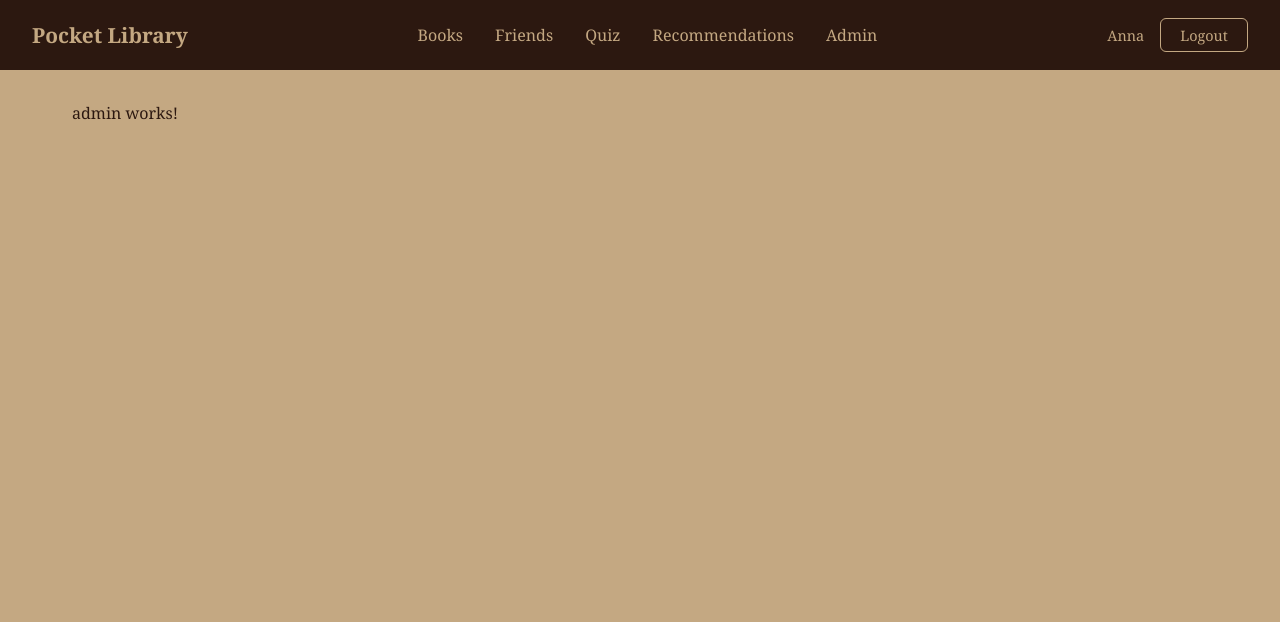
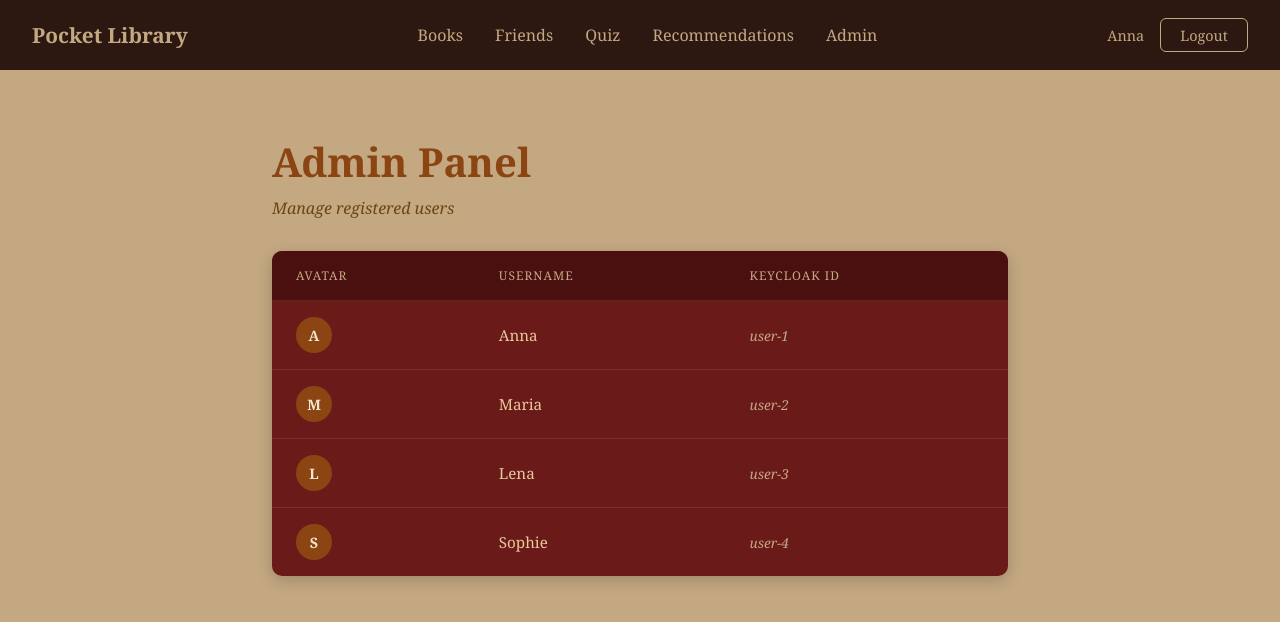
Before and after one commit to aholiuk/pocket-library-frontend, an Angular app: page /admin in a window 1280 px wide. Shown: the top 622 px of the page. Built offline with nearby package versions, Linux system fonts and the light colour scheme.

Commit message:
admin logic, html and styling added

```diff
--- a/src/app/components/admin/admin.html
+++ b/src/app/components/admin/admin.html
@@ -1 +1,41 @@
-<p>admin works!</p>
+<div class="admin-container">
+
+  <h1>Admin Panel</h1>
+  <p class="subtitle">Manage registered users</p>
+
+  @if (isLoading) {
+    <div class="loading">Loading users...</div>
+  }
+
+  @if (!isLoading && users.length === 0) {
+    <div class="empty">No users found.</div>
+  }
+
+  @if (!isLoading && users.length > 0) {
+    <div class="users-table-wrapper">
+      <table class="users-table">
+        <thead>
+          <tr>
+            <th>Avatar</th>
+            <th>Username</th>
+            <th>Keycloak ID</th>
+          </tr>
+        </thead>
+        <tbody>
+          @for (user of users; track user.keycloakId) {
+            <tr>
+              <td>
+                <div class="user-avatar">
+                  {{ user.username.charAt(0) }}
+                </div>
+              </td>
+              <td class="username">{{ user.username }}</td>
+              <td class="keycloak-id">{{ user.keycloakId }}</td>
+            </tr>
+          }
+        </tbody>
+      </table>
+    </div>
+  }
+
+</div>
--- a/src/app/components/admin/admin.scss
+++ b/src/app/components/admin/admin.scss
@@ -0,0 +1,96 @@
+.admin-container {
+  padding: 2rem;
+  max-width: 800px;
+  margin: 0 auto;
+
+  h1 {
+    font-family: 'Georgia', serif;
+    font-size: 2.5rem;
+    color: #8b4513;
+    margin-bottom: 0.5rem;
+  }
+}
+
+.subtitle {
+  font-family: 'Georgia', serif;
+  color: #6b4513;
+  font-style: italic;
+  margin-bottom: 2rem;
+}
+
+.loading, .empty {
+  text-align: center;
+  color: #8b4513;
+  font-family: 'Georgia', serif;
+  font-size: 1rem;
+  margin-top: 2rem;
+  font-style: italic;
+}
+
+.users-table-wrapper {
+  background: #6b1a1a;
+  border-radius: 10px;
+  overflow: hidden;
+  box-shadow: 0 4px 16px rgba(0,0,0,0.2);
+}
+
+.users-table {
+  width: 100%;
+  border-collapse: collapse;
+
+  thead {
+    background: #4a1010;
+
+    th {
+      padding: 1rem 1.5rem;
+      text-align: left;
+      font-family: 'Georgia', serif;
+      font-size: 0.75rem;
+      color: #c4a882;
+      text-transform: uppercase;
+      letter-spacing: 1px;
+      font-weight: normal;
+    }
+  }
+
+  tbody {
+    tr {
+      border-top: 1px solid rgba(196, 168, 130, 0.15);
+      transition: background 0.2s ease;
+
+      &:hover {
+        background: rgba(139, 69, 19, 0.2);
+      }
+    }
+
+    td {
+      padding: 1rem 1.5rem;
+      font-family: 'Georgia', serif;
+    }
+  }
+}
+
+.user-avatar {
+  width: 36px;
+  height: 36px;
+  border-radius: 50%;
+  background: #8b4513;
+  color: #f5e6d0;
+  display: flex;
+  align-items: center;
+  justify-content: center;
+  font-size: 0.9rem;
+  font-weight: bold;
+  font-family: 'Georgia', serif;
+}
+
+.username {
+  color: #e8c99a;
+  font-size: 0.95rem;
+}
+
+.keycloak-id {
+  color: #c4a882;
+  font-size: 0.85rem;
+  font-style: italic;
+}
--- a/src/app/components/admin/admin.ts
+++ b/src/app/components/admin/admin.ts
@@ -1,9 +1,25 @@
-import { Component } from '@angular/core';
+import { Component, OnInit } from '@angular/core';
+import { User } from '../../models/user.model';
 
 @Component({
   selector: 'app-admin',
   imports: [],
   templateUrl: './admin.html',
-  styleUrl: './admin.scss',
+  styleUrl: './admin.scss'
 })
-export class Admin {}
+export class Admin implements OnInit {
+
+  users: User[] = [];
+  isLoading = true;
+
+  ngOnInit(): void {
+    // dummy data — will be replaced with userService.getAll() later
+    this.users = [
+      { keycloakId: 'user-1', username: 'Anna' },
+      { keycloakId: 'user-2', username: 'Maria' },
+      { keycloakId: 'user-3', username: 'Lena' },
+      { keycloakId: 'user-4', username: 'Sophie' },
+    ];
+    this.isLoading = false;
+  }
+}
```
